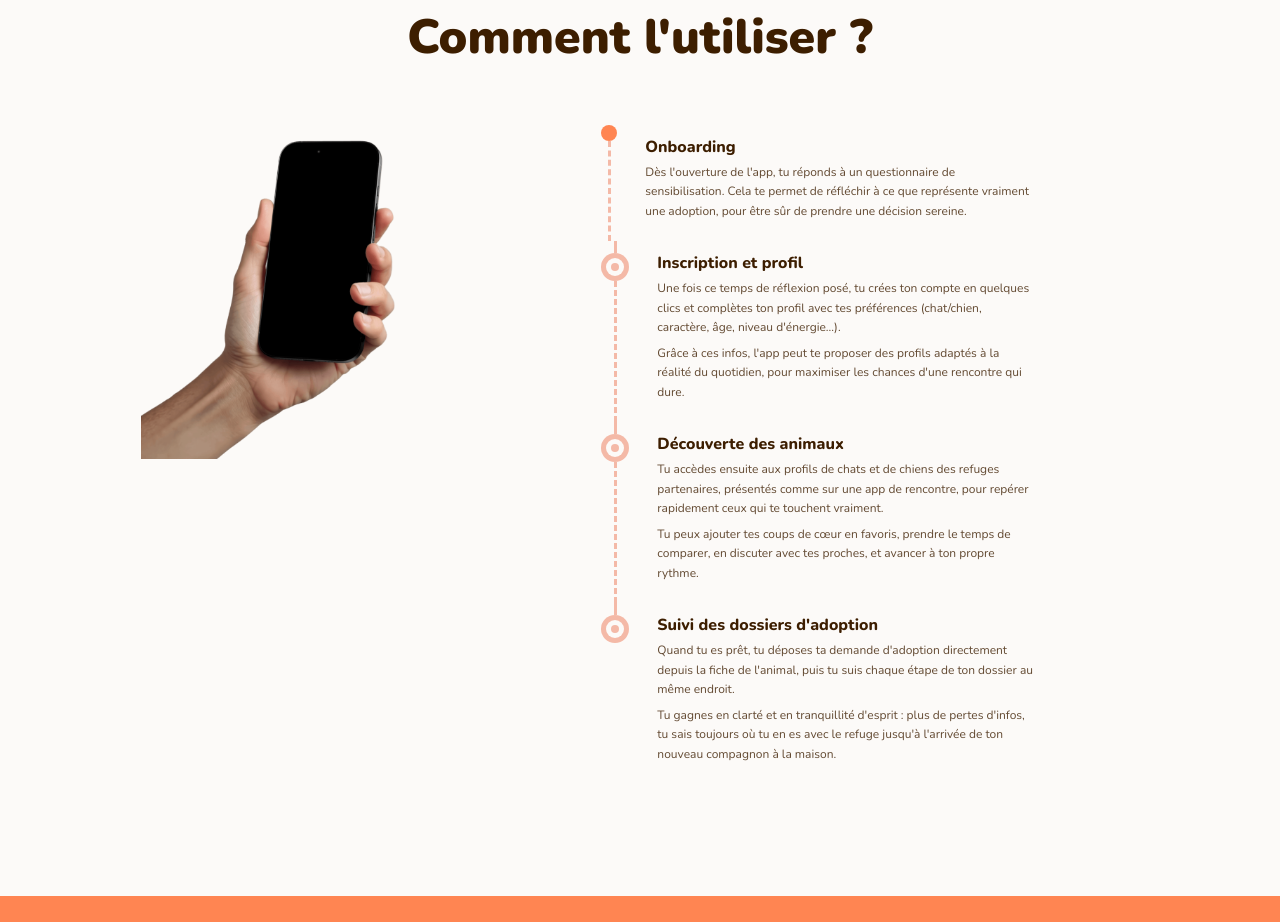
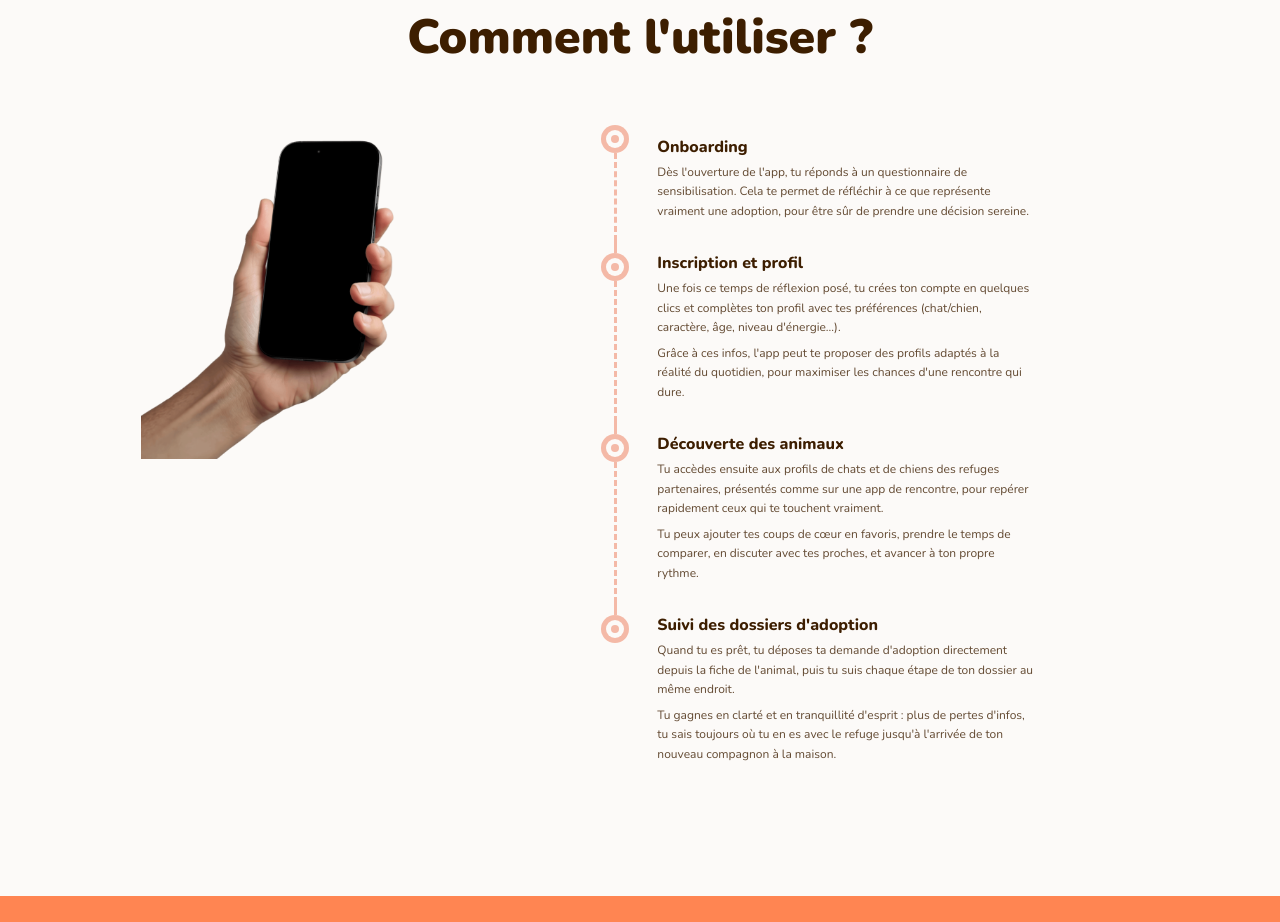
Before and after one commit to iliantoo/Kora_app_landingpage, a React (Vite) app: page / in a window 1280 px wide. Shown: the part 1780-2702 px from the top of the page. Built offline with nearby package versions, Linux system fonts and the light colour scheme.

Commit message:
how to use fix

```diff
--- a/src/components/HowTo.jsx
+++ b/src/components/HowTo.jsx
@@ -21,17 +21,8 @@ const steps = [
   },
 ];
 
-function TimelineDot({ isFirst }) {
-  if (isFirst) {
-    // First dot: small filled orange circle
-    return (
-      <div
-        className="shrink-0 rounded-full bg-orange"
-        style={{ width: "16px", height: "16px" }}
-      />
-    );
-  }
-  // Other dots: donut ring — salmon outer ring with beige center and small salmon inner dot
+function TimelineDot() {
+  // Use one marker style for every step to keep the timeline visually consistent.
   return (
     <div
       className="shrink-0 rounded-full bg-salmon flex items-center justify-center"
@@ -66,7 +57,7 @@ function StepCard({ title, text, variant, isFirst, isLast }) {
             }}
           />
         )}
-        <TimelineDot isFirst={isFirst} />
+        <TimelineDot />
         {/* Bottom segment of line (after dot) */}
         {!isLast && (
           <div
```
